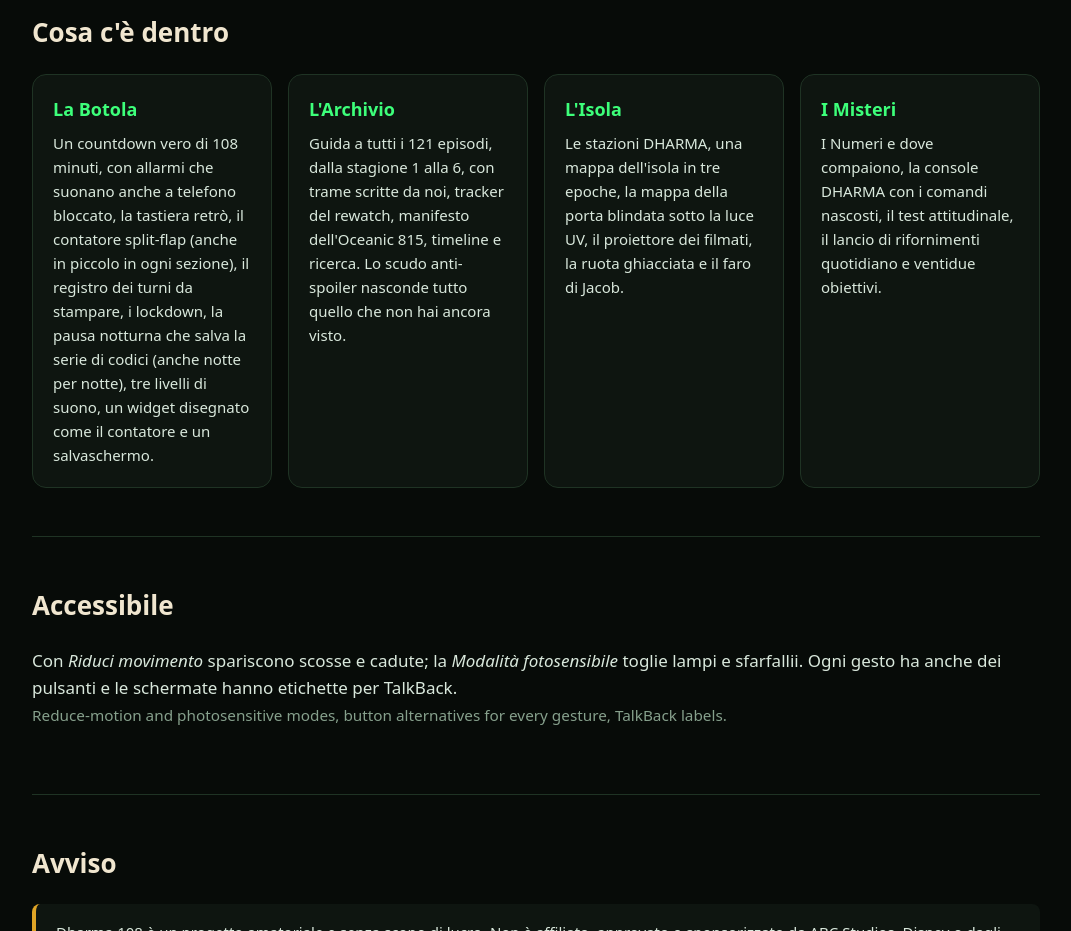
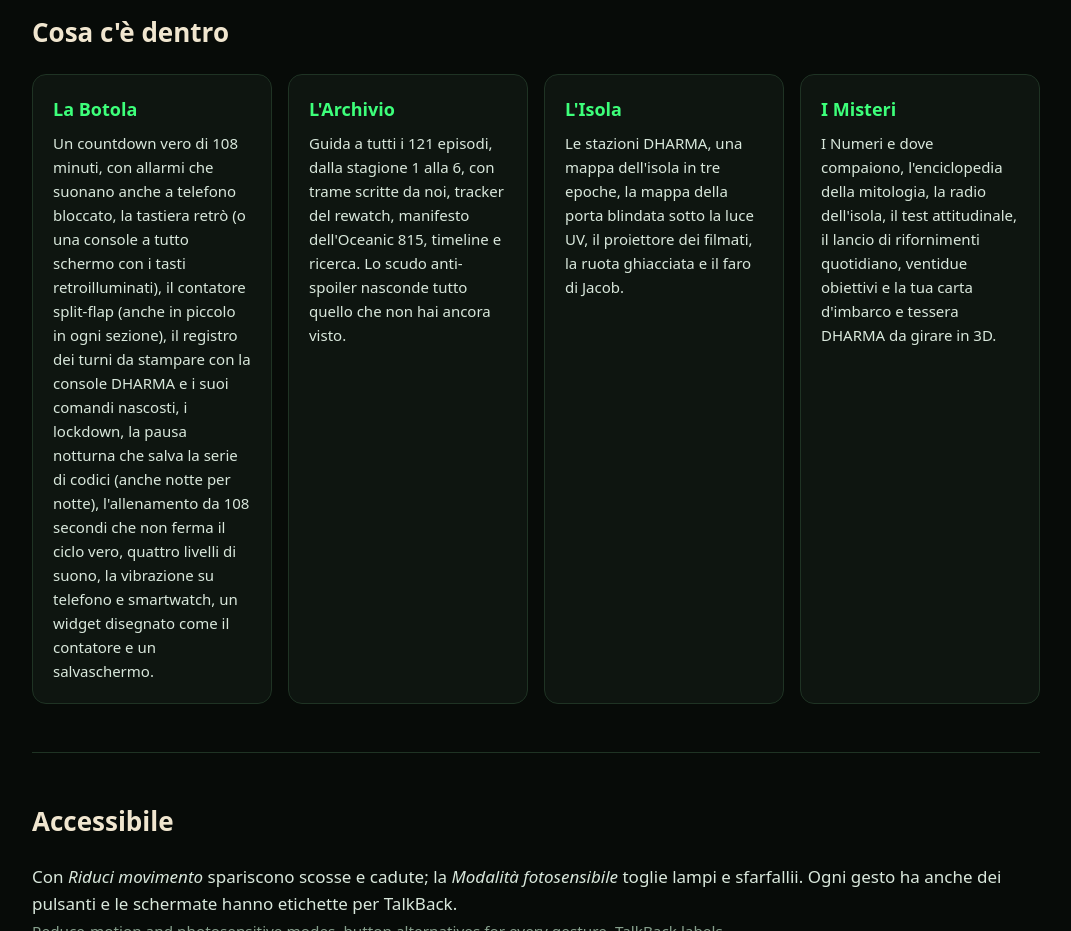
Before and after one commit to MickBrug/dharma-108, a plain HTML site: page index.html in a window 1280 px wide. Shown: the part 1140-2071 px from the top of the page, without its empty margins (104-1175 px from the left). Drawn offline with Linux system fonts and the light colour scheme.

Commit message:
Page: features of version 1.1.0
Co-Authored-By: Claude Opus 5.5 <noreply@anthropic.com>

```diff
--- a/index.html
+++ b/index.html
@@ -103,9 +103,12 @@
       <div class="card">
         <h3>La Botola</h3>
         <p>Un countdown vero di 108 minuti, con allarmi che suonano anche a telefono bloccato, la
-        tastiera retrò, il contatore split-flap (anche in piccolo in ogni sezione), il registro dei
-        turni da stampare, i lockdown, la pausa notturna che salva la serie di codici (anche notte per
-        notte), tre livelli di suono, un widget disegnato come il contatore e un salvaschermo.</p>
+        tastiera retrò (o una console a tutto schermo con i tasti retroilluminati), il contatore
+        split-flap (anche in piccolo in ogni sezione), il registro dei turni da stampare con la console
+        DHARMA e i suoi comandi nascosti, i lockdown, la pausa notturna che salva la serie di codici
+        (anche notte per notte), l'allenamento da 108 secondi che non ferma il ciclo vero, quattro
+        livelli di suono, la vibrazione su telefono e smartwatch, un widget disegnato come il contatore
+        e un salvaschermo.</p>
       </div>
       <div class="card">
         <h3>L'Archivio</h3>
@@ -120,8 +123,9 @@
       </div>
       <div class="card">
         <h3>I Misteri</h3>
-        <p>I Numeri e dove compaiono, la console DHARMA con i comandi nascosti, il test attitudinale,
-        il lancio di rifornimenti quotidiano e ventidue obiettivi.</p>
+        <p>I Numeri e dove compaiono, l'enciclopedia della mitologia, la radio dell'isola, il test
+        attitudinale, il lancio di rifornimenti quotidiano, ventidue obiettivi e la tua carta d'imbarco
+        e tessera DHARMA da girare in 3D.</p>
       </div>
     </div>
   </section>
```
